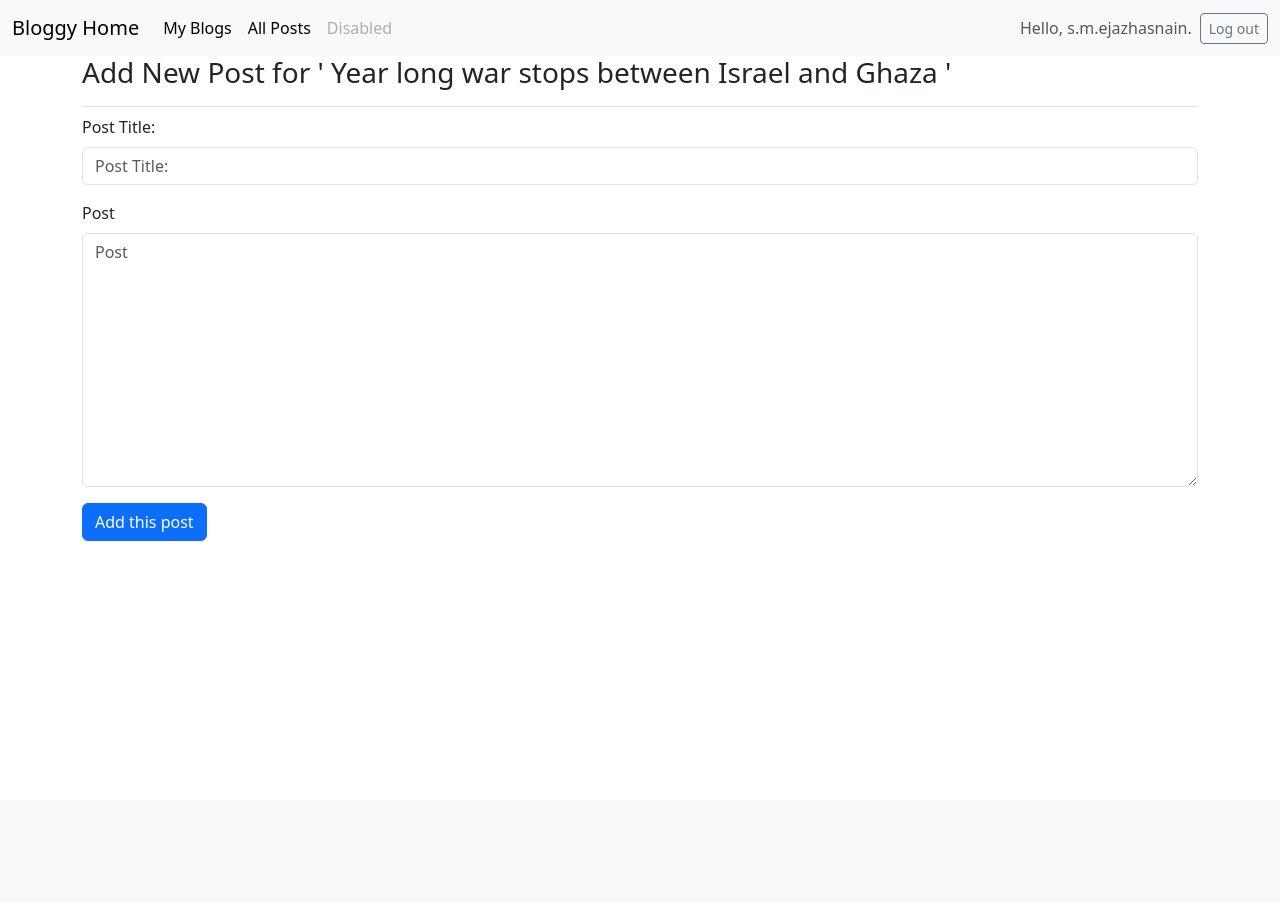
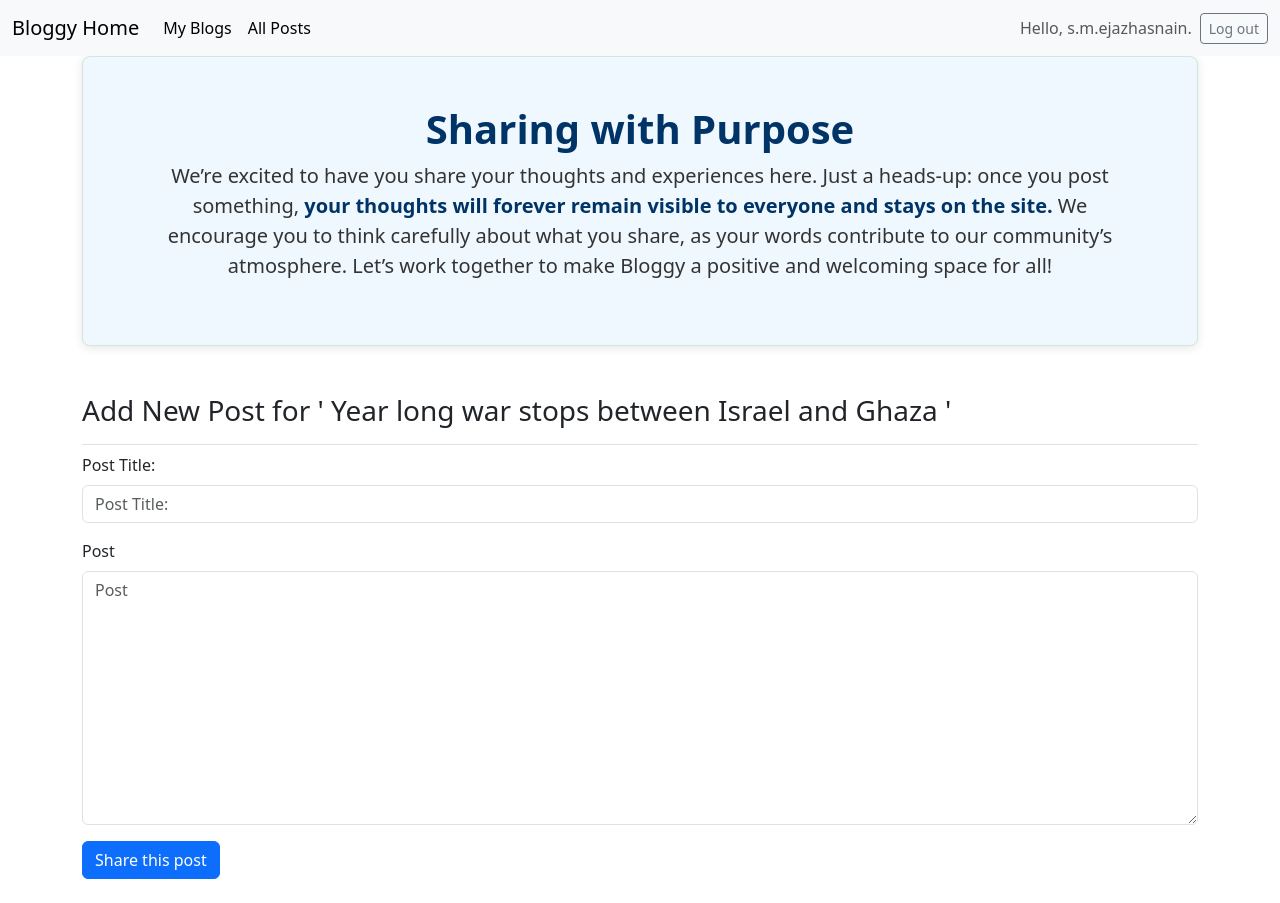
Before and after one commit to SmEjaz22/Blog-API, a Django app: page /add_posts/1 in a window 1280 px wide. Before the commit the page ends 541 px from the top, so only its background shows below. Run offline with Django 5.2, Linux system fonts and the light colour scheme; a user stored in the database is signed in; data comes from the database, SQL or seed files in the repository; both versions use the stored data as it was after the commit; some libraries are stand-ins or nearby versions.

Commit message:
bloggy v1.1.0
Add consistent styling

```diff
--- a/blogs/templates/blogs/base.html
+++ b/blogs/templates/blogs/base.html
@@ -31,9 +31,6 @@
                     {%endif%}
                     <li class="nav-item">
                         <a class="nav-link active" aria-current="page" href="{%url 'blogs:posts' %}">All Posts</a>
-                    </li>
-                    <li class="nav-item">
-                        <a class="nav-link disabled" aria-disabled="true">Disabled</a>
                     </li>
                 </ul>
 
--- a/blogs/templates/blogs/blogs.html
+++ b/blogs/templates/blogs/blogs.html
@@ -21,5 +21,5 @@
     </h3>
     {%endfor%}
 </ul>
-<a href="{%url 'blogs:new_blogs'%}">Add New Blog</a>
+<a href="{%url 'blogs:new_blogs'%}" style="padding-bottom: 10%;">Add New Blog</a>
 {% endblock content %}
--- a/blogs/templates/blogs/home.html
+++ b/blogs/templates/blogs/home.html
@@ -12,7 +12,7 @@ figures what not to inherit.
   <div class="p-3 mb-4 bg-light border rounded-3">
     <div class="container-fluid py-4"> <!--py means padding in top,bottom. y axis.-->
 
-       <h1 class="display-3">Blog Gyst &raquo; Bloggy.</h1>
+       <h1 class="display-3">Bloggy.</h1>
        <p class="lead">Start your own blog to share your thoughts and insights on topics that are important to you. With each post, you have the opportunity to express your ideas and engage with the community by discovering what others have shared.</p>
        {%if not user.is_authenticated%}
        <a class="btn btn-primary btn-lg mt-1"
--- a/blogs/templates/blogs/new_posts.html
+++ b/blogs/templates/blogs/new_posts.html
@@ -2,15 +2,36 @@
 {% load django_bootstrap5 %}
 
 {% block page_header %}
+
+
+<div class="p-5 mb-5"
+    style="background-color: #f0f8ff; border: 1px solid #d1e7dd; border-radius: .5rem; box-shadow: 0 2px 10px rgba(0, 0, 0, 0.1);">
+    <div class="container-fluid text-center">
+        <h1 class="display-6 fw-bold" style="color: #003366;">Sharing with Purpose</h1>
+        <p class="lead" style="color: #333;">
+            We’re excited to have you share your thoughts and experiences here. Just a heads-up: once
+            you post something,<span class="fw-semibold" style="color: #003366;"> your thoughts will forever remain
+                visible to everyone and stays on the site.</span>
+            We encourage you to think
+            carefully about what you share, as your words contribute to our community’s atmosphere. Let’s work together
+            to make Bloggy a positive and welcoming space for all!
+        </p>
+    </div>
+</div>
+
+
 <h3> Add New Post for ' {{blog_name.b_name}} ' </h3>
+
+
 {%endblock page_header%}
 
 {% block content %}
 
-<form action="{%url 'blogs:new_posts' blog_name.id %} " method="post">
+
+<form action="{%url 'blogs:new_posts' blog_name.id %} " method="post" class="mb-4">
     {%csrf_token%}
     {% bootstrap_form form %}
-    {% bootstrap_button button_type="submit" content="Add this post" %}
+    {% bootstrap_button button_type="submit" content="Share this post" %}
 </form>
 
 
--- a/blogs/templates/blogs/user_posts.html
+++ b/blogs/templates/blogs/user_posts.html
@@ -3,11 +3,11 @@
 
 {% block content %}
 
-<div class="p-3 mb-4" style="background-color: #eaf4fc; border: 1px solid #d5ecff; border-radius: .5rem;">
+<div class="p-3 mb-4" style="background-color: #f0f8ff; border: 1px solid #c4e3ff; border-radius: .5rem;">
 
     <div class="container-fluid text-center py-4">
-        <h3 class="Display-4 fw-bold">{{ author }}'s Posts</h3>
-        <p class="mb-0">Here are the posts shared by {{ author }}.
+        <h3 class="Display-4 fw-bold" style="color: #003366;">{{ author }}'s Posts</h3>
+        <p class="lead" style="color: #004080;">Here are the posts shared by {{ author }}.
         </p>
     </div>
 </div>
```
Also changed, not shown: blogs/templates/blogs/blog.html (+26 -6 lines), blogs/templates/blogs/edit_posts.html (+7 -3 lines), blogs/templates/blogs/posts.html (+22 -15 lines), db.sqlite3.
